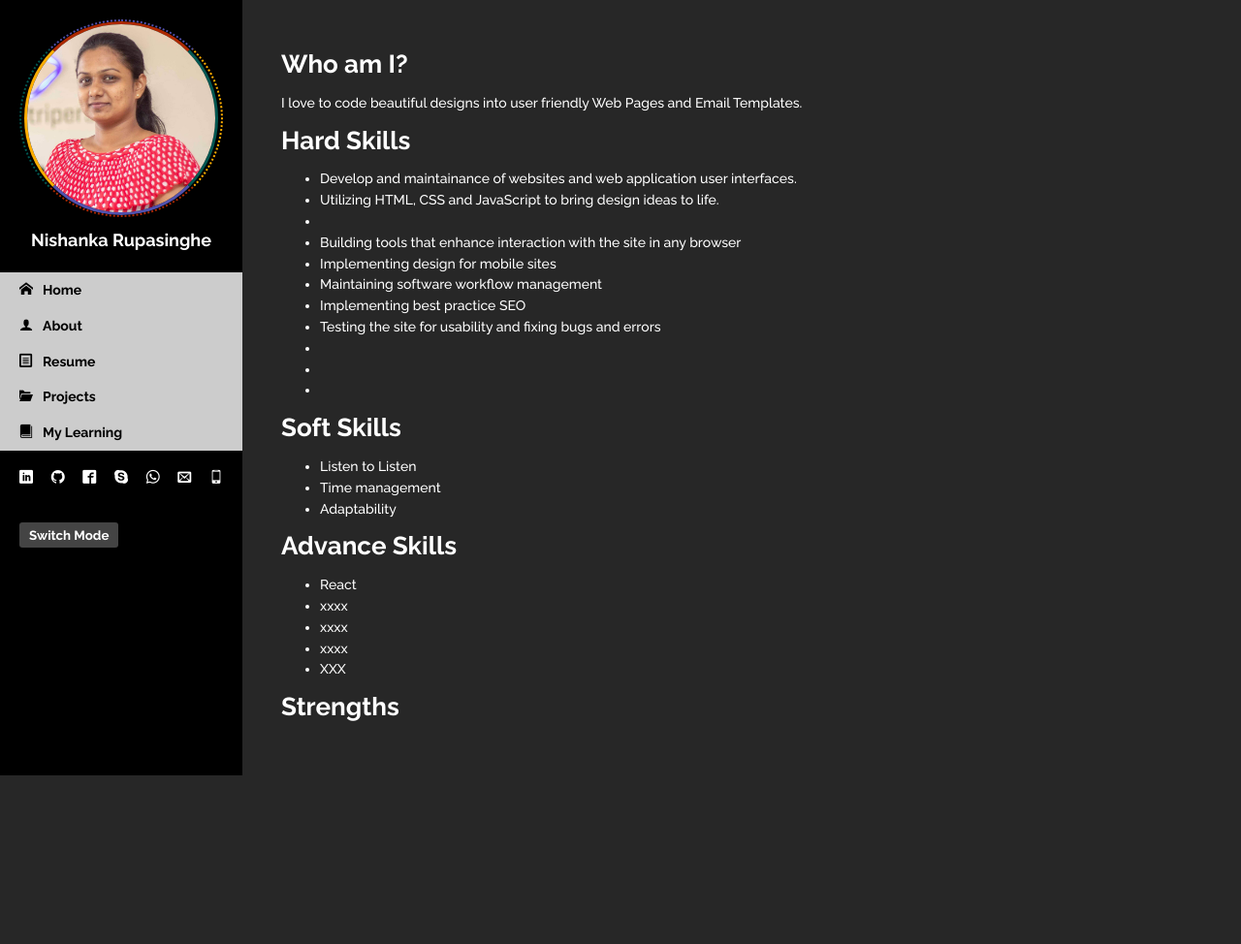
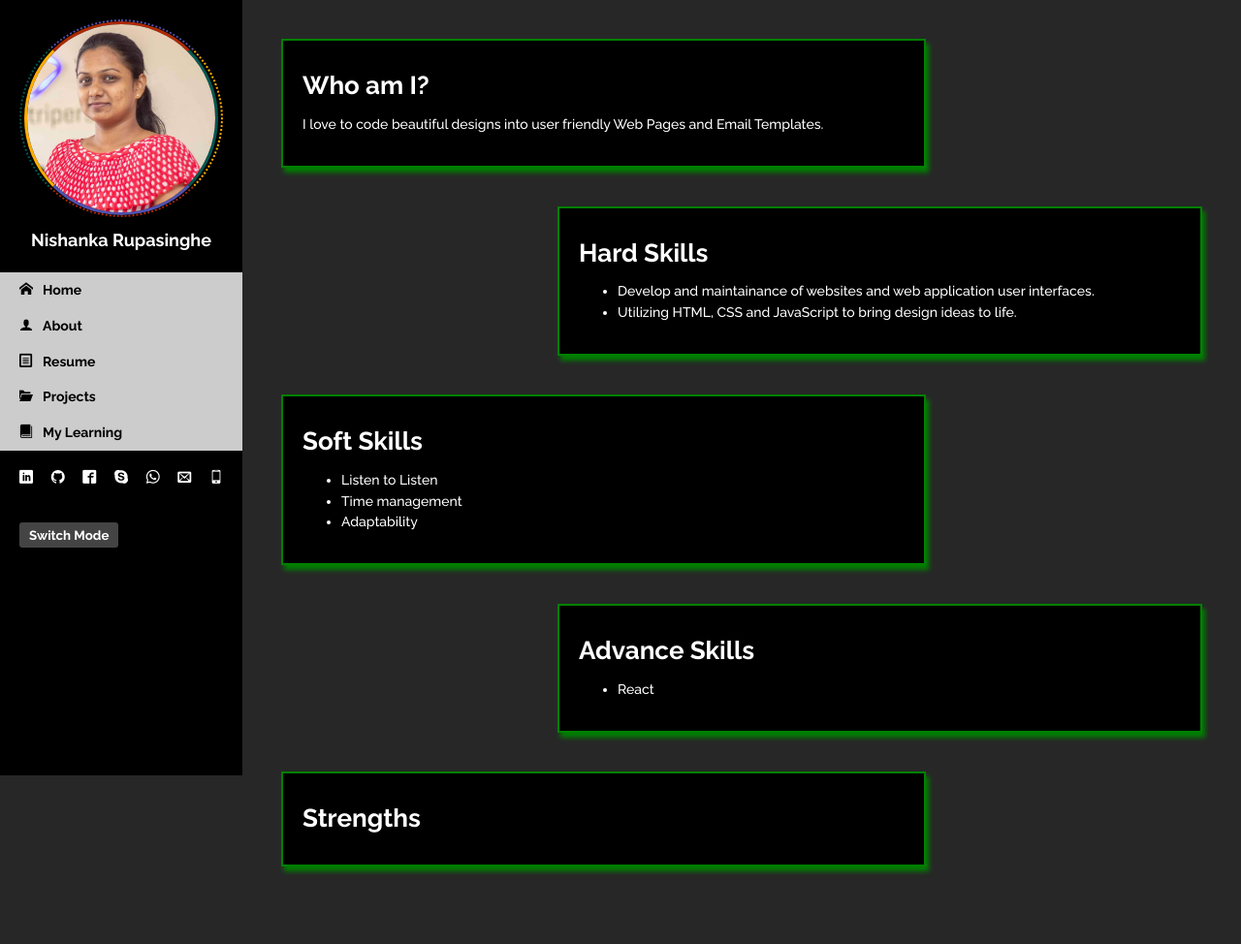
Before and after one commit to nishanka/portfolio, a PHP site: page /about.php in a window 1280 px wide. Shown: the whole page at 97% size. Before the commit the page ends 800 px from the top, so only its background shows below. Run offline with PHP 8.4, Linux system fonts and the light colour scheme; some web fonts are replaced.

Commit message:
Add About page content block styles

```diff
--- a/about.php
+++ b/about.php
@@ -5,46 +5,47 @@
         <?php include './main/header.php';?>
 
         <section class="main-content">
-            <div class="who-am-i">
+            <div class="content-block content-block--left box-shadow-green who-am-i" data-aos="fade-right">
                 <h3>Who am I?</h3>
                 <p>I love to code beautiful designs into user friendly Web Pages and Email Templates.</p>
             </div>
-
-            <div class="skills">
+            <div class="content-block content-block--right box-shadow-green hard-skills" data-aos="fade-left">
                 <h3>Hard Skills</h3>
-
                 <ul>
                     <li>Develop and maintainance of websites and web application user interfaces.</li>
                     <li>Utilizing HTML, CSS and JavaScript to bring design ideas to life. </li>
-                    <li></li>
-                    <li>Building tools that enhance interaction with the site in any browser</li>
+                    <!-- <li>xxx</li> -->
+                    <!-- <li>Building tools that enhance interaction with the site in any browser</li>
                     <li>Implementing design for mobile sites</li>
                     <li>Maintaining software workflow management</li>
                     <li>Implementing best practice SEO</li>
                     <li>Testing the site for usability and fixing bugs and errors</li>
                     <li></li>
                     <li></li>
-                    <li></li>
+                    <li></li> -->
                 </ul>
-
+            </div>
+            <div class="content-block content-block--left box-shadow-green soft-skills" data-aos="fade-up-right">
                 <h3>Soft Skills</h3>
                 <ul>
                     <li>Listen to Listen</li>
                     <li>Time management</li>
                     <li>Adaptability</li>
                 </ul>
-
+            </div>
+            <div class="content-block content-block--right box-shadow-green advance-skills" data-aos="fade-up-left">
                 <h3>Advance Skills</h3>
-
                 <ul>
                     <li>React</li>
+                    <!-- <li>xxxx</li>
                     <li>xxxx</li>
                     <li>xxxx</li>
-                    <li>xxxx</li>
-                    <li>XXX</li>
+                    <li>XXX</li> -->
                 </ul>
             </div>
-            <h3>Strengths</h3>
+            <div class="content-block content-block--left box-shadow-green strengths" data-aos="flip-up">
+                <h3>Strengths</h3>
+            </div>
         </section>
 
         <footer>
--- /dev/null
+++ b/css/blocks/content-block.css
@@ -0,0 +1,17 @@
+.content-block {
+    width: 70%;
+    /* background-color: var(--green); */
+    background-color: var(--primarycolor);
+    padding: var(--common-padding);
+    margin-bottom: var(--common-margin);
+    border: 2px solid var(--green);
+    clear: both;
+}
+
+.content-block--left {
+    float: left;
+}
+
+.content-block--right {
+    float: right;
+}
--- a/css/common.css
+++ b/css/common.css
@@ -107,9 +107,9 @@ ol li {
 }
 
 .box-shadow-green {
-    box-shadow: 3px 3px 5px 0px rgba(0,128,0,1);
-    -webkit-box-shadow: 3px 3px 5px 0px rgba(0,128,0,1);
-    -moz-box-shadow: 3px 3px 5px 0px rgba(0,128,0,1);
+    box-shadow: 3px 5px 5px 0px rgba(0,128,0,1);
+    -webkit-box-shadow: 3px 5px 5px 0px rgba(0,128,0,1);
+    -moz-box-shadow: 3px 5px 5px 0px rgba(0,128,0,1);
 }
 
 /* Screen Readers Only Content */
--- a/css/default.css
+++ b/css/default.css
@@ -12,3 +12,4 @@
 @import "blocks/about-me.css";
 @import "blocks/workplaces.css";
 @import "blocks/projects.css";
+@import "blocks/content-block.css";
```
